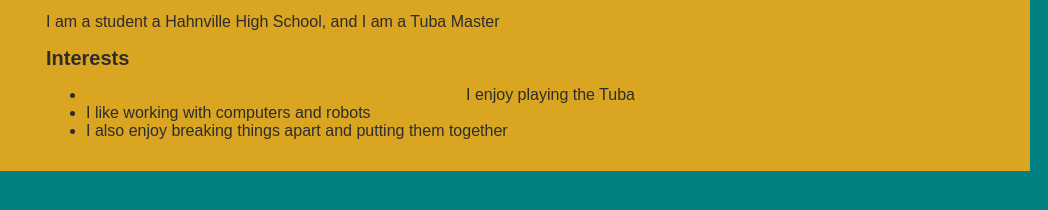
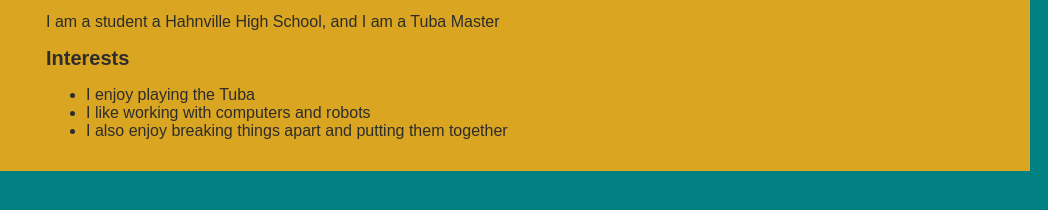
Before and after one commit to DavidRodrig/davidrodrig.github.io, a plain HTML site: page index.html in a window 1280 px wide. Shown: the part 174-384 px from the top of the page, 232-1280 px from the left. Drawn offline with Linux system fonts and the light colour scheme.

Commit message:
reverting changes again

```diff
--- a/index.html
+++ b/index.html
@@ -85,7 +85,7 @@
                     <section class="interests">
                     <header>Interests</header>
                     <ul>
-                        <li><center>I enjoy playing the Tuba</center></li>
+                        <li>I enjoy playing the Tuba</li>
                         <li>I like working with computers and robots</li>
                         <li>I also enjoy breaking things apart and putting them together</li>
                     </ul>
```
